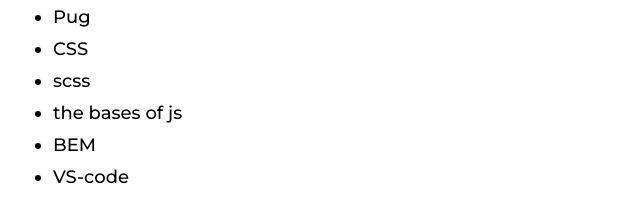
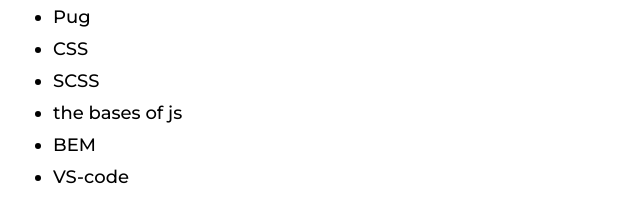
Before and after one commit to PizzerSpring/rsschool-cv, a plain HTML site: page index.html in a window 1280 px wide. Shown: the part 813-1016 px from the top of the page, 127-767 px from the left. Drawn offline with Linux system fonts and the light colour scheme.

Commit message:
docs: changes without commit for cross-check

```diff
--- a/index.html
+++ b/index.html
@@ -51,7 +51,7 @@
                     <li>HTML</li>
                     <li>Pug</li>
                     <li>CSS</li>
-                    <li>scss</li>
+                    <li>SCSS</li>
                     <li>the bases of js</li>
                     <li>BEM</li>
                     <li>VS-code</li>
```
